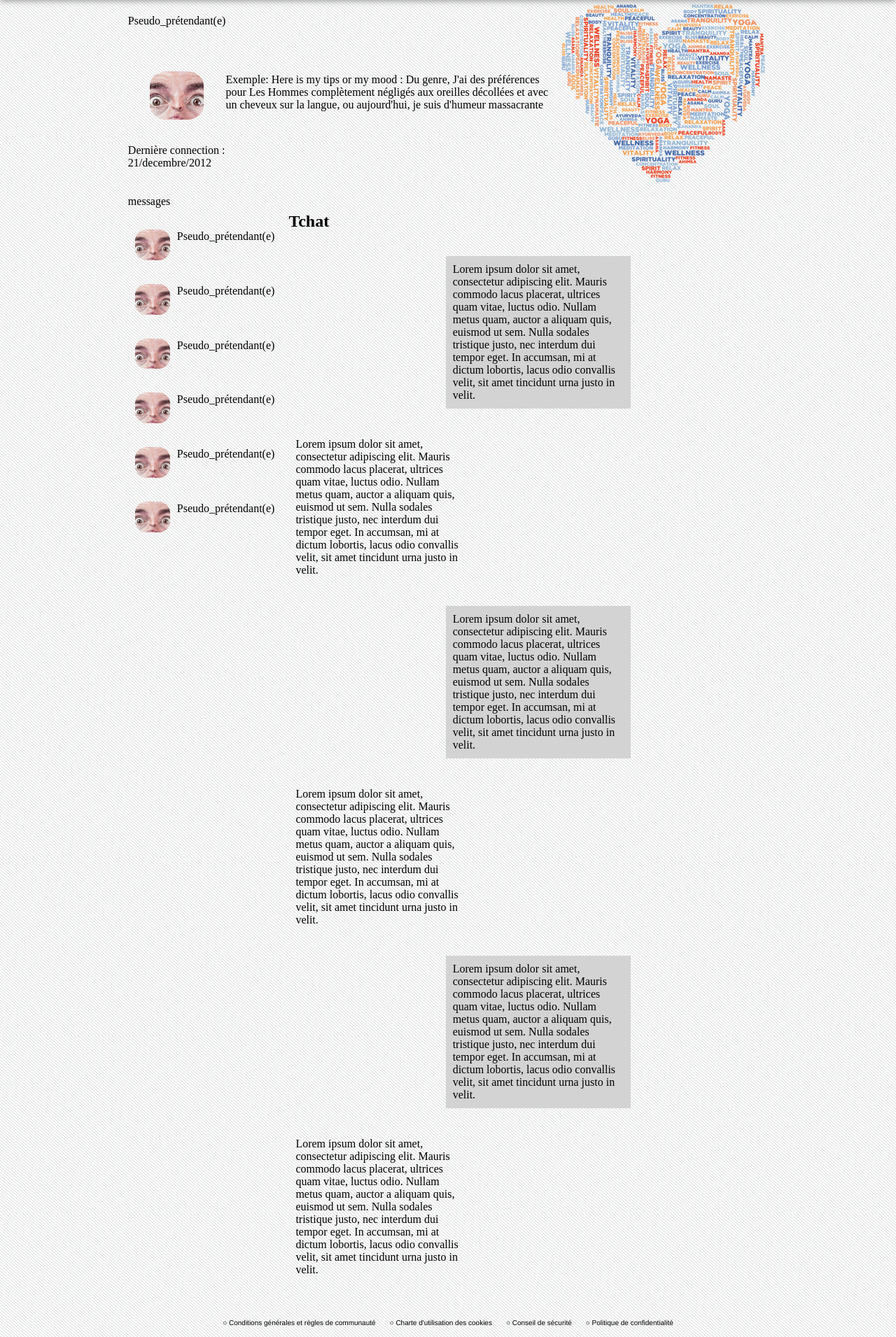
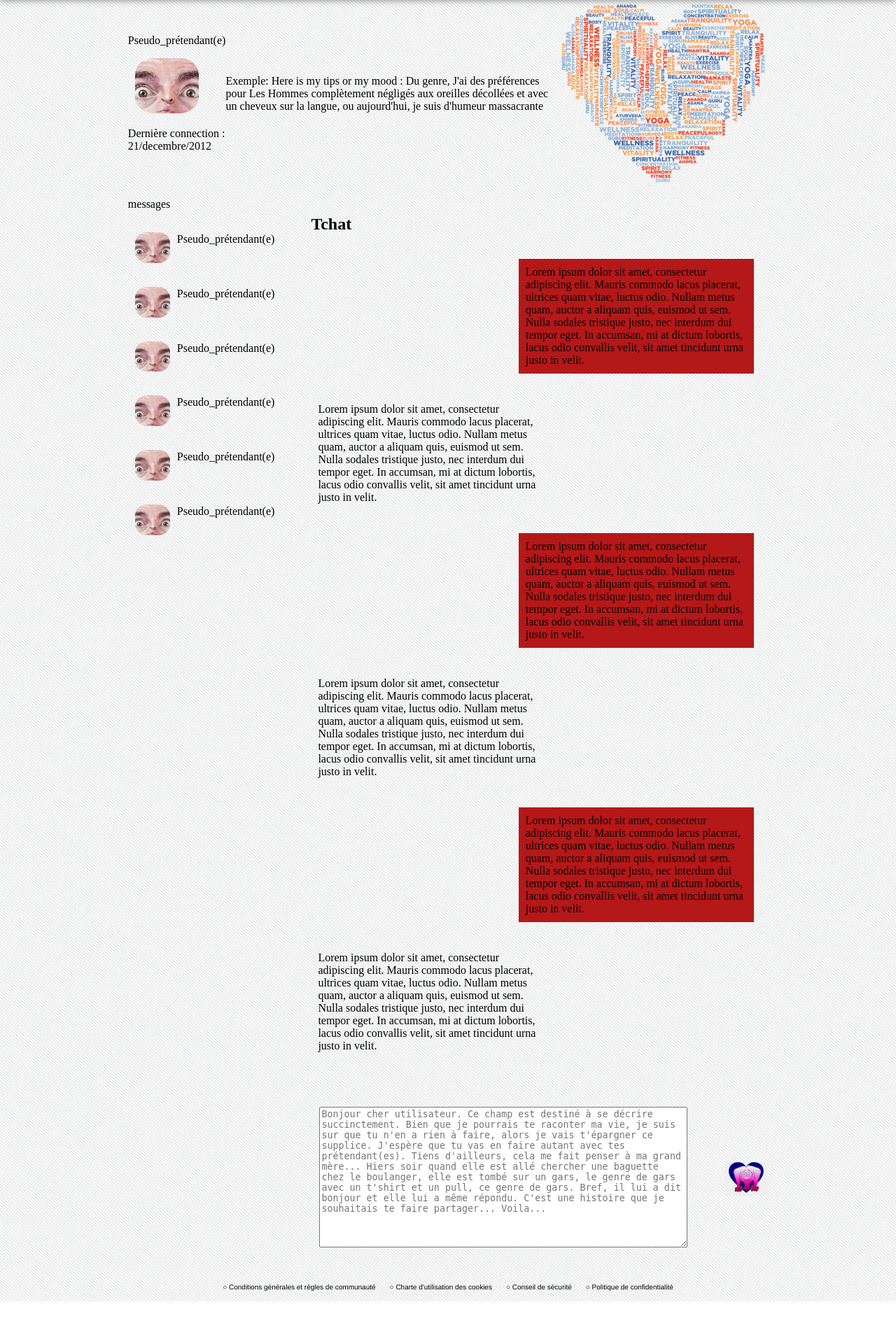
Before and after one commit to theo2b90/git-rea, a PHP site: page /messagerie.php in a window 1280 px wide. Shown: the part 50-1961 px from the top of the page at 70% size. After the commit the page ends 1910 px from the top, so only its background shows below. Run offline with PHP 8.4, Linux system fonts and the light colour scheme.

Commit message:
MAJ Avancée messagerie

```diff
--- a/html_css/main.css
+++ b/html_css/main.css
@@ -7,7 +7,7 @@
 ------------------------------------------------------------------------------------------------------------------------------------------------------------------- */
 
 
-nav, body, footer, #divPhoto, #divBody, #head_messagerie, #headerMessagerie, #tchat, #listMessagerie div div, #head_messagerie div, #questionnaire div form, #divPhoto div:nth-child(2) button
+nav, body, footer, #divPhoto, #divBody, #headerMessagerie1, #headerMessagerie2, #tchat, #listMessagerie div div div, #head_messagerie div, #questionnaire div form, #divPhoto div:nth-child(2) button
 #divPhoto div:nth-child(2) button, #banniere{
     display: flex;
 }
@@ -208,7 +208,7 @@ div label{
     margin-top:1em;
 }
 
-div textarea{
+div textarea, #messagerieEnvoie div:nth-child(1){
     width: 95%;
 }
 
@@ -231,21 +231,21 @@ div textarea{
                                                                 Messagerie
 ------------------------------------------------------------------------------------------------------------------------------------------------------------------- */
 
-#head_messagerie div:nth-child(1) div img{
+#headerMessagerie1 div:nth-child(1) div img{
     border-radius: 30%;
     width : 65%;
 }
 
-#head_messagerie div:nth-child(3) div img{
+#headerMessagerie1 div:nth-child(3) div img{
     border-radius: 30%;
 }
 
-#head_messagerie div{
+#headerMessagerie1 div{
     flex-direction: column;
     align-self: center;
 }
 
-#head_messagerie{
+#headerMessagerie1{
     justify-content: space-between;
 }
 
@@ -255,8 +255,10 @@ div textarea{
 }
 
 #headerTchat{
-    display: grid;
+    /* display: grid;
     grid-template-columns: 3fr 1fr;
+    Il faut réfler le grid pour qu'il prenne toute la largeur de la page. Etrangement, sans, ca passe avec les display. De toute façon ce n'est qu'une ebauche à replacer avec le back*/
+    margin-left: 2em;
 }
 
 h1{
@@ -275,7 +277,18 @@ h1{
     padding: 10px;
 }
 
+
 #tchat p:nth-child(even){
-    background-color: lightgray;
+    background-color: rgb(180, 24, 24);
     align-self: flex-end;
 }
+
+#messagerieEnvoie{
+    display: flex;
+    align-items: center;
+}
+
+#messagerieEnvoie button img:hover{
+    height : 120%;
+    width: 120%;
+}
--- a/html_css/messagerie.php
+++ b/html_css/messagerie.php
@@ -17,7 +17,7 @@
 
 <div class ="divMargMiddle" id="messagerie">
 
-    <div id="head_messagerie">
+    <div id="headerMessagerie1">
         <div>
             <div><p>Pseudo_prétendant(e)<p></div>
             <div><a href = "photos_pretendants.php"><img class = "exemplePhoto"src= "img/photo_profil_exemple.png"></img></a></div>
@@ -32,8 +32,9 @@
         </div>
     </div>
 
-    <div id= "headerMessagerie">
+    <div id= "headerMessagerie2">
         <div id= "listMessagerie">
+            <div>
                 <p>messages</p>
                 <div>
                     <div>
@@ -64,6 +65,7 @@
                     <div>
                         <div><a href = "photos_pretendants.php"><img class = "exemplePhoto2"src= "img/photo_profil_exemple.png"></img></a></div>
                         <div><p>Pseudo_prétendant(e)<p></div>
+                    </div>
                 </div>
             </div>
         </div>
@@ -102,6 +104,17 @@
                     Nullam metus quam, auctor a aliquam quis, euismod ut sem. Nulla sodales tristique justo, nec interdum dui tempor eget.
                     In accumsan, mi at dictum lobortis, lacus odio convallis velit, sit amet tincidunt urna justo in velit.
                 </p>
+            </div>
+
+            <div id = "messagerieEnvoie">
+                <div>
+                    <form>
+                        <textarea placeholder = "Bonjour cher utilisateur. Ce champ est destiné à se décrire succinctement. Bien que je pourrais te raconter ma vie, je suis sur que tu n'en a rien à faire, alors je vais t'épargner ce supplice. J'espère que tu vas en faire autant avec tes prétendant(es). Tiens d'ailleurs, cela me fait penser à ma grand mère... Hiers soir quand elle est allé chercher une baguette chez le boulanger, elle est tombé sur un gars, le genre de gars avec un t'shirt et un pull, ce genre de gars. Bref, il lui a dit bonjour et elle lui a même répondu. C'est une histoire que je souhaitais te faire partager... Voila..." rows="13"></textarea>
+                    </form>
+                </div>
+                <div>
+                    <button style="border:0px"><img src ="img/bouton.png"/></button>
+                </div>
             </div>
         </div>
 
--- a/html_css/profil.php
+++ b/html_css/profil.php
@@ -122,7 +122,7 @@
     <!-- Le style display:none est placé dans l'HTML Car dans le CSS, Il ne répond pas et les fenêtres ne sont pas fermées par défault -->
     </div>
 
-    <h3>Tips : Contre</h3>
+    <h3>Tips : Son avis sur ta gueule contre un tips</h3>
     <div>
         <form method = "POST" action = "phpscript.php">
         <textarea placeholder = "Bonjour cher utilisateur. Ce champ est destiné à se décrire succinctement. Bien que je pourrais te raconter ma vie, je suis sur que tu n'en a rien à faire, alors je vais t'épargner ce supplice. J'espère que tu vas en faire autant avec tes prétendant(es). Tiens d'ailleurs, cela me fait penser à ma grand mère... Hiers soir quand elle est allé chercher une baguette chez le boulanger, elle est tombé sur un gars, le genre de gars avec un t'shirt et un pull, ce genre de gars. Bref, il lui a dit bonjour et elle lui a même répondu. C'est une histoire que je souhaitais te faire partager... Voila..." rows="13"></textarea>
```
Also changed, not shown: html_css/img/bouton.png (added). Lines whose indentation alone changed are shown as unchanged.
